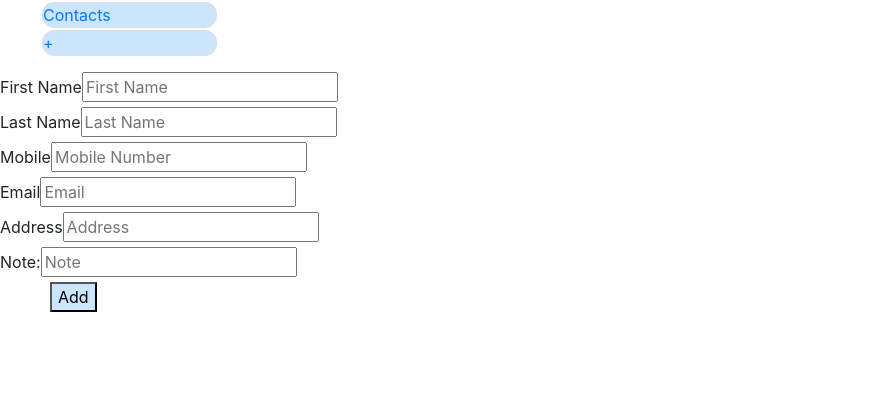
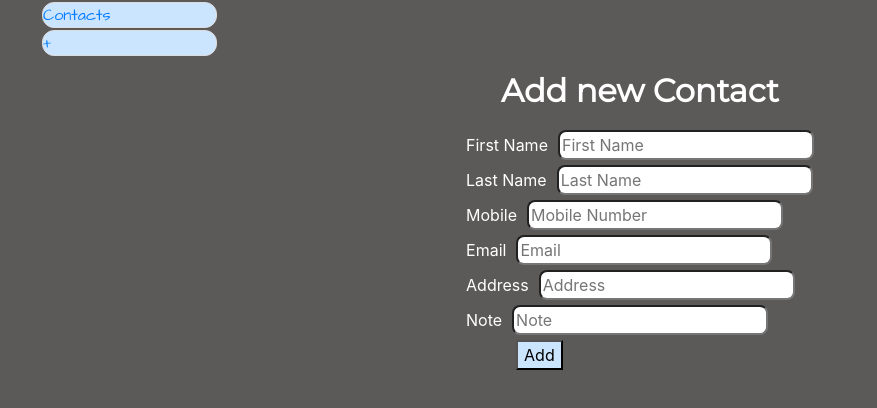
Before and after one commit to GabyC0/contacts, a React (Create React App) app in the folder client/: page /add in a window 1280 px wide. Shown: the top 408 px of the page, without its empty margins (0-877 px from the left). Built offline with nearby package versions, Linux system fonts and the light colour scheme.

Commit message:
added css

```diff
--- a/client/public/index.html
+++ b/client/public/index.html
@@ -2,7 +2,7 @@
 <html lang="en">
   <head>
     <meta charset="utf-8" />
-    <link rel="icon" href="%PUBLIC_URL%/favicon.ico" />
+    <link rel="icon" href="%PUBLIC_URL%/phone-book.png" />
     <meta name="viewport" content="width=device-width, initial-scale=1" />
     <meta name="theme-color" content="#000000" />
     <meta
@@ -26,6 +26,9 @@
     -->
 
     <link rel="stylesheet" href="https://stackpath.bootstrapcdn.com/bootstrap/4.3.1/css/bootstrap.min.css"/>
+    <link rel="preconnect" href="https://fonts.googleapis.com">
+<link rel="preconnect" href="https://fonts.gstatic.com" crossorigin>
+<link href="https://fonts.googleapis.com/css2?family=Architects+Daughter&family=Dosis&family=Montserrat&display=swap" rel="stylesheet">
     <title>Contacts</title>
   </head>
   <body>
--- a/client/src/App.css
+++ b/client/src/App.css
@@ -1,3 +1,25 @@
+body {
+  background-color: rgb(92, 89, 89);
+}
+
+label {
+  color: white;
+  margin-right: 10px;
+}
+
+.h2-center {
+  display: flex;
+  justify-content: center;
+  align-items: center;
+  margin-bottom: 20px;
+}
+
+h2 {
+  font-family: 'Montserrat', sans-serif;
+  font-weight: bold;
+  color: white;
+}
+
 ul {
   list-style-type: none;
 }
@@ -6,6 +28,7 @@ li {
   border: 1px black;
   background-color: #cce5ff;
   width: 175px;
+  font-family: 'Architects Daughter', cursive;
   /* margin: auto; */
 }
 
@@ -19,6 +42,10 @@ ul li {
   display: flex;
   justify-content: center;
   align-items: center;
+}
+
+input {
+  border-radius: 8px;
 }
 
 button {
--- a/client/src/components/Contacts.js
+++ b/client/src/components/Contacts.js
@@ -1,6 +1,6 @@
 import { useState, useEffect } from "react";
 //import Form from "./Form";
-import { Link } from 'react-router-dom'
+//import { Link } from 'react-router-dom'
 
 function Contacts() {
 
--- a/client/src/components/form.js
+++ b/client/src/components/form.js
@@ -71,7 +71,8 @@ const Form = (props) => {
         <div>
             <Navbar />
 
-
+       <h2 className="h2-center">Add new Contact</h2>
+        <div className="center">
         <form onSubmit={handleSubmit}>
             <fieldset>
                 <label>First Name</label>
@@ -122,7 +123,7 @@ const Form = (props) => {
                     onChange={handleAddressChange}
                 />
                 <br/>
-                <label>Note:</label>
+                <label>Note</label>
                 <input
                     type="text"
                     id="add-contact-note"
@@ -134,6 +135,7 @@ const Form = (props) => {
             <button type="submit">Add</button>
         </form>
         </div>
+        </div>
     );
 };
 
```
Also changed, not shown: client/public/phone-book.png (added).
